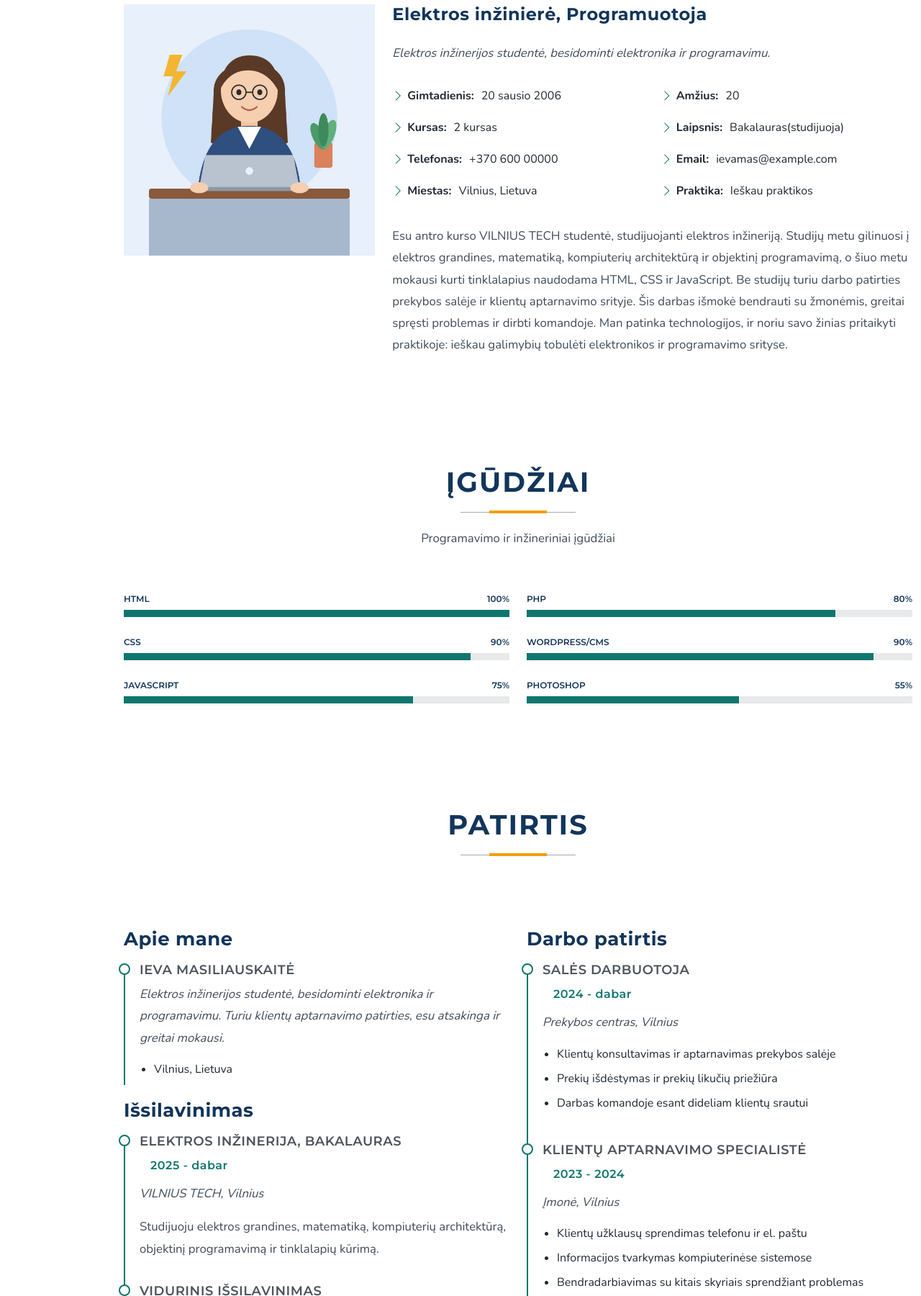
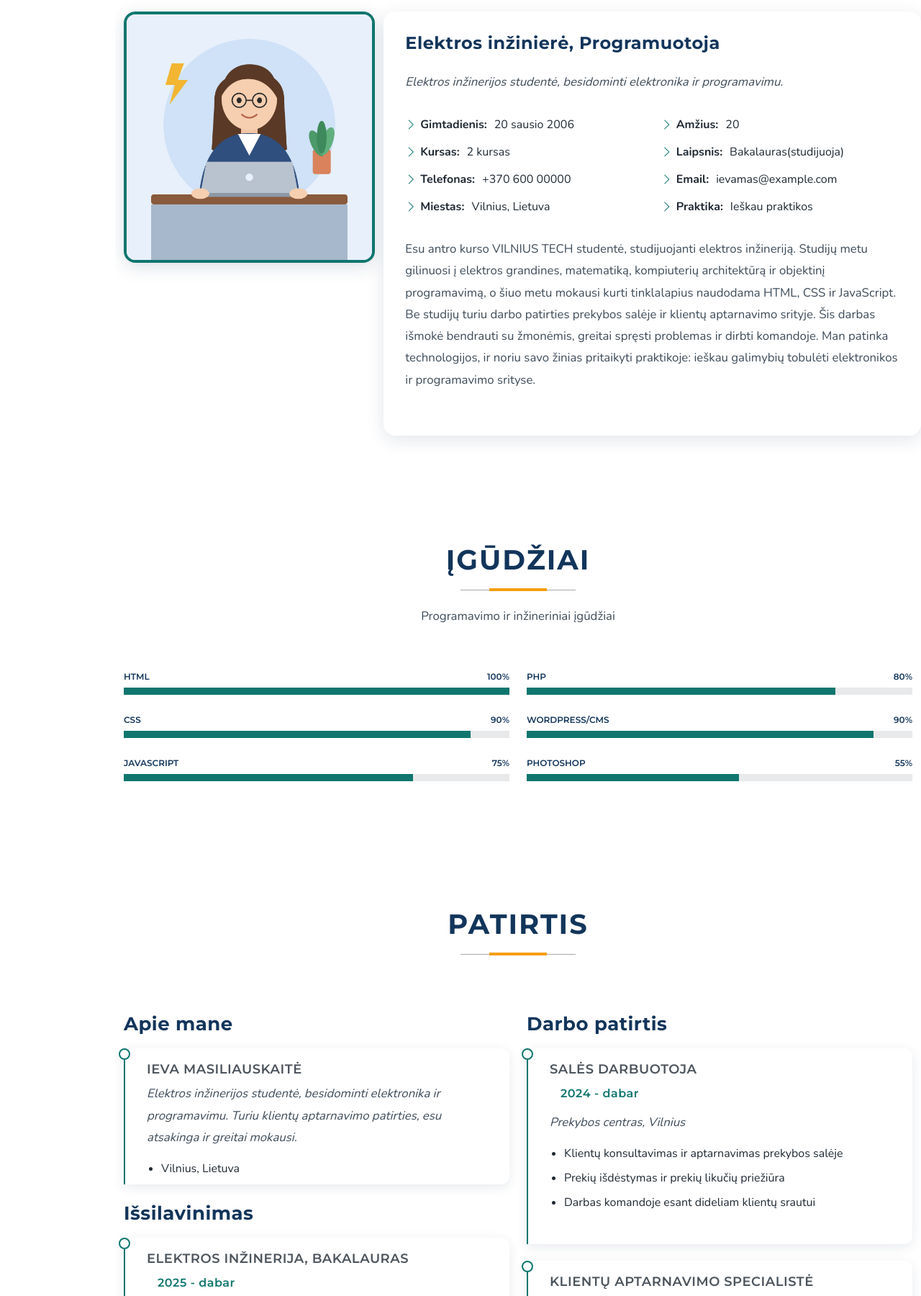
Before and after one commit to IevaMas/IevaMas.github.io, a plain HTML site: page index.html in a window 1280 px wide. Shown: the part 1000-2800 px from the top of the page at 72% size. Drawn offline with nearby package versions, Linux system fonts and the light colour scheme.

Commit message:
Update spacing, borders and shadows

```diff
--- a/assets/css/custom.css
+++ b/assets/css/custom.css
@@ -147,3 +147,72 @@ main li a:hover,
   color: var(--highlight-color);
   border-bottom-color: var(--accent-color);
 }
+
+
+/*--------------------------------------------------------------
+# 4. Tarpai ir turinio blokai („Apie“, „Patirtis“, „Atlikti darbai“)
+--------------------------------------------------------------*/
+
+/* a) Tarpai (margin ir padding) */
+.about,
+.resume,
+.portfolio {
+  padding: 90px 0;
+}
+
+.about .section-title,
+.resume .section-title,
+.portfolio .section-title {
+  padding-bottom: 40px;
+}
+
+.about .content ul li {
+  margin-bottom: 14px;
+}
+
+.resume .resume-item {
+  margin-bottom: 25px;
+}
+
+.portfolio .portfolio-item {
+  margin-bottom: 10px;
+}
+
+/* b) Kraštinės, užapvalinimai, šešėliai */
+.about .content {
+  background: #ffffff;
+  border-radius: 16px;
+  padding: 30px;
+  box-shadow: 0 6px 24px rgba(18, 53, 91, 0.12);
+}
+
+.about img {
+  border-radius: 16px;
+  border: 4px solid var(--accent-color);
+  box-shadow: 0 6px 24px rgba(18, 53, 91, 0.15);
+}
+
+.resume .resume-item {
+  background: #ffffff;
+  border-radius: 0 12px 12px 0;
+  padding: 20px 20px 20px 30px;
+  box-shadow: 0 4px 16px rgba(18, 53, 91, 0.1);
+}
+
+.resume .resume-item:last-child {
+  padding-bottom: 20px;
+}
+
+.portfolio .portfolio-item img {
+  border-radius: 12px;
+  border: 1px solid #d9e2ec;
+  box-shadow: 0 4px 16px rgba(18, 53, 91, 0.12);
+}
+
+.services .table,
+.services video,
+.services iframe {
+  border-radius: 12px;
+  overflow: hidden;
+  box-shadow: 0 4px 16px rgba(18, 53, 91, 0.12);
+}
```
